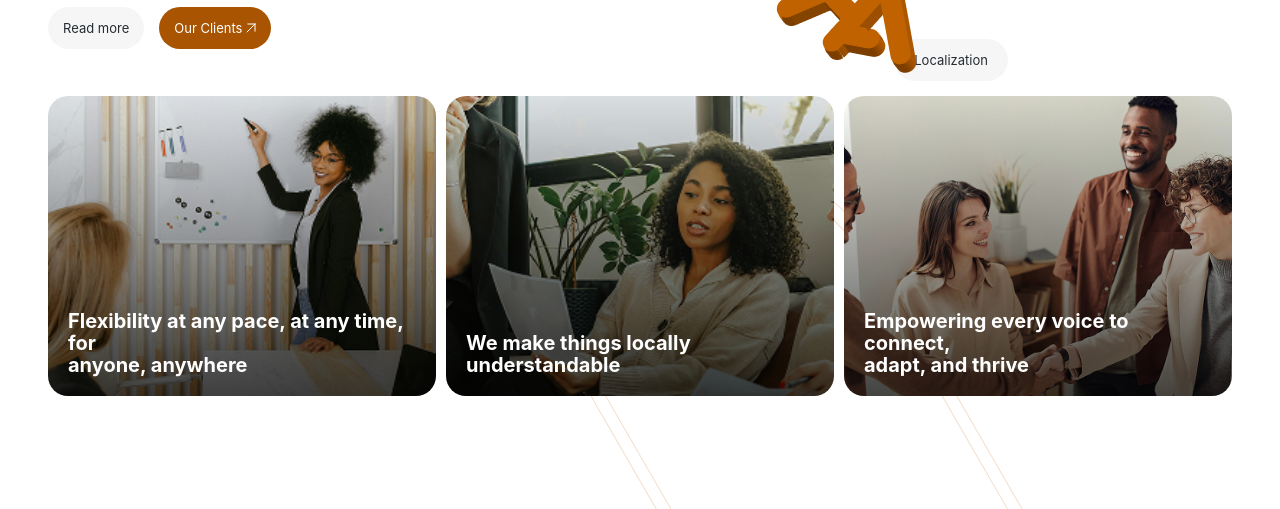
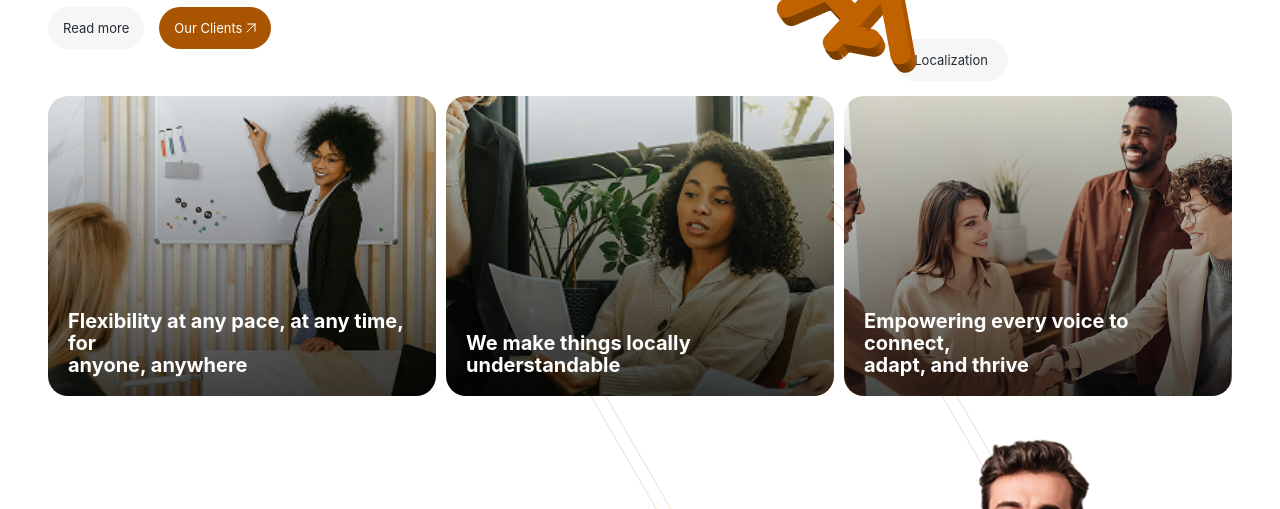
Before and after one commit to MahmoudKamel0/Midlands, a website: page index.html in a window 1280 px wide. Shown: the part 214-723 px from the top of the page. Drawn offline with Linux system fonts and the light colour scheme; files whose address does not match are found by name.

Commit message:
build v1.5

```diff
--- a/style sheet scss/header/_content-section.scss
+++ b/style sheet scss/header/_content-section.scss
@@ -1,6 +1,4 @@
 .content {
-       min-height: calc(100vh - 50px);
-
        .left {
               h1.title, h1 strong {
                      font-family: var(--font-header);
```
Also changed, not shown: style sheet css/style.css, 1 other file.
